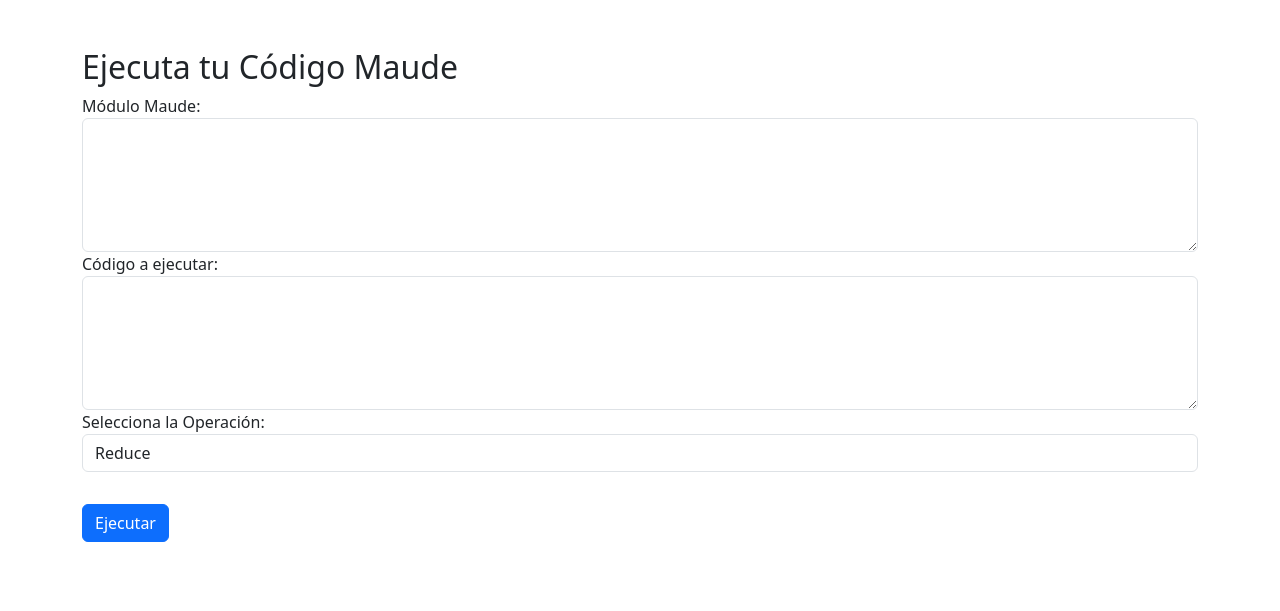
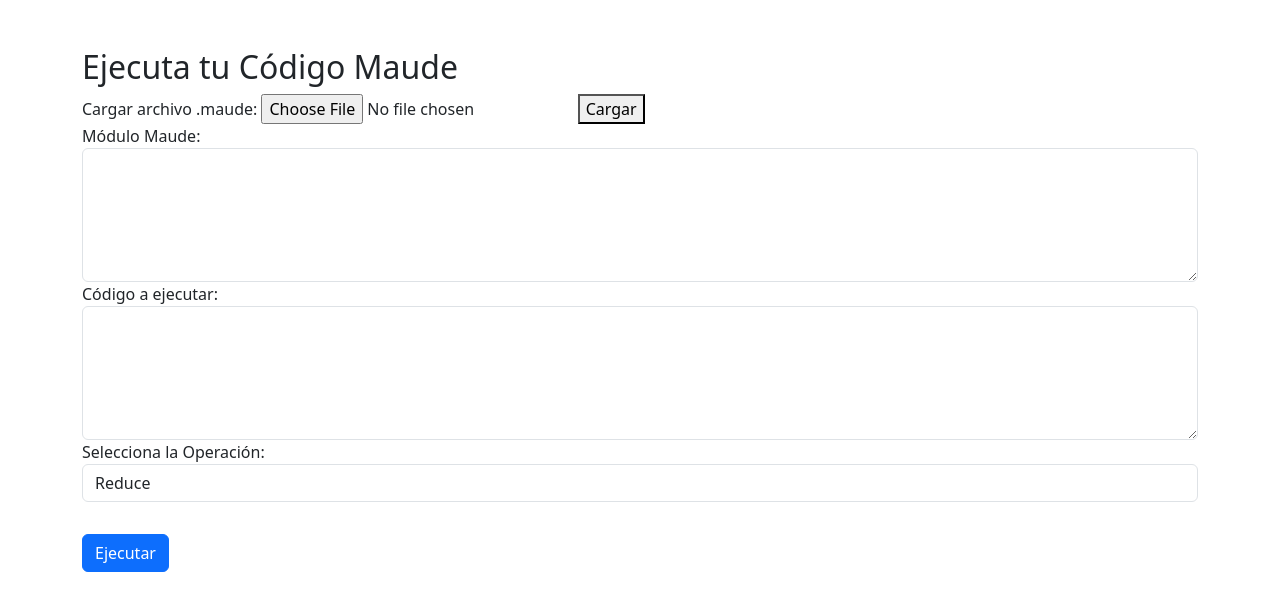
Before and after one commit to Tarusito/web_maude, a Django app: page /home/ in a window 1280 px wide. Shown: the part 56-667 px from the top of the page. Run offline with Django 5.2, Linux system fonts and the light colour scheme.

Commit message:
Completada la carga del documento

```diff
--- a/proyecto django/Proyecto1/templates/home.html
+++ b/proyecto django/Proyecto1/templates/home.html
@@ -48,6 +48,9 @@
         <h2>Ejecuta tu Código Maude</h2>
         <form action="{% url 'run_maude_command' %}" method="post">
             {% csrf_token %}
+            <label for="fileUpload">Cargar archivo .maude:</label>
+            <input type="file" id="fileUpload" accept=".maude">
+            <button type="button" onclick="loadFile()">Cargar</button>
             <div class="form-group">
                 <label for="maudeCode">Módulo Maude:</label>
                 <textarea class="form-control" id="maudeCode" name="maude_code" rows="5"></textarea>
@@ -75,4 +78,20 @@
 
     </div>
 </body>
+
+<script>
+  function loadFile() {
+      var input = document.getElementById("fileUpload");
+      var textarea = document.getElementById("maudeCode"); // Asegúrate de que este ID coincida con tu textarea
+      if (input.files && input.files[0]) {
+          var reader = new FileReader();
+          reader.onload = function(e) {
+              textarea.value = e.target.result;
+          }
+          reader.readAsText(input.files[0]);
+      } else {
+          alert("Por favor, selecciona un archivo primero.");
+      }
+  }
+  </script>
 </html>
```
Also changed, not shown: 1 other file.
